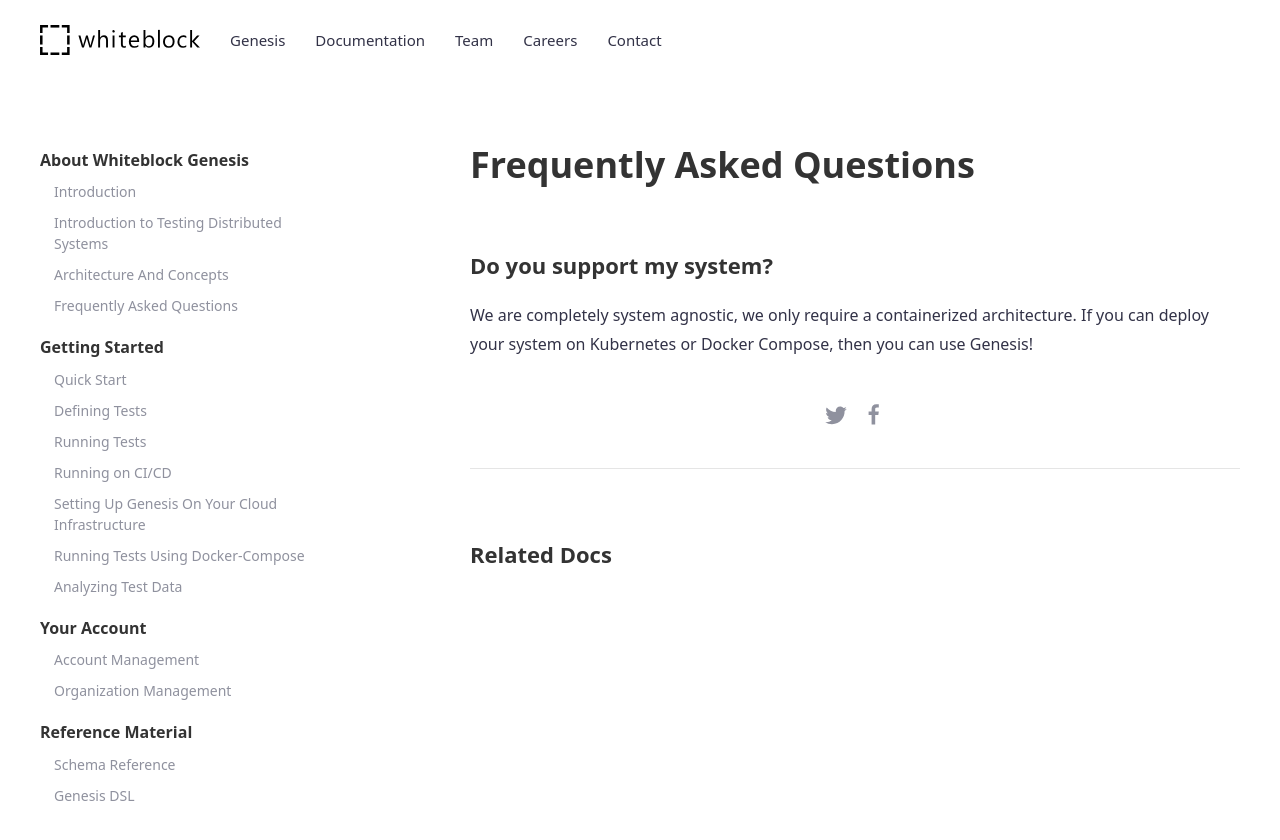
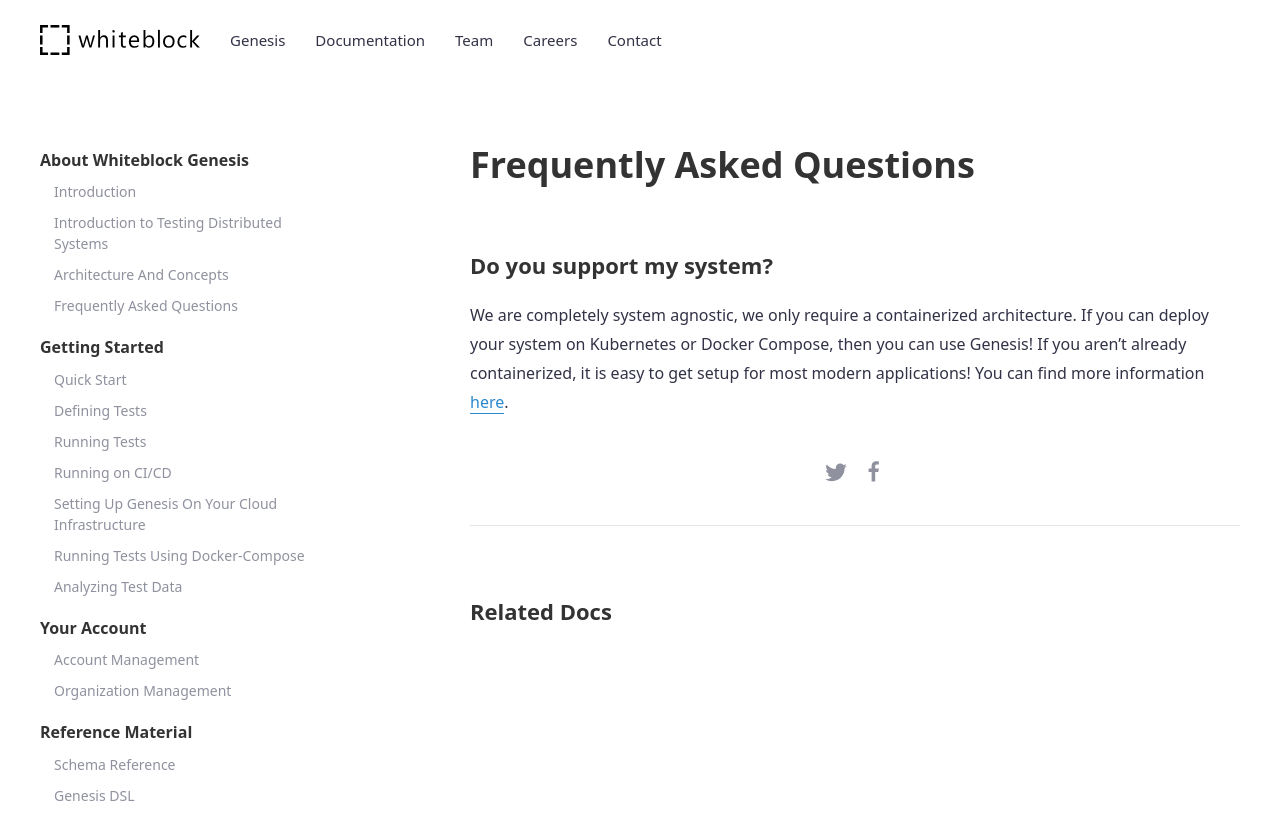
Before and after one commit to whiteblock/genesis-docs, a Jekyll site: the page built from _docs/faq.md, in a window 1280 px wide. Shown: the top 840 px of the page. Built offline with Jekyll 4.4.1, drawn with Linux system fonts in a browser that asks for light colours.

Commit message:
add more detail

```diff
--- a/_docs/faq.md
+++ b/_docs/faq.md
@@ -8,4 +8,4 @@
 ### Do you support my system?
 
 We are completely system agnostic, we only require a containerized architecture.
-If you can deploy your system on Kubernetes or Docker Compose, then you can use Genesis!
+If you can deploy your system on Kubernetes or Docker Compose, then you can use Genesis! If you aren't already containerized, it is easy to get setup for most modern applications! You can find more information [here](https://docs.docker.com/get-started/).
```
